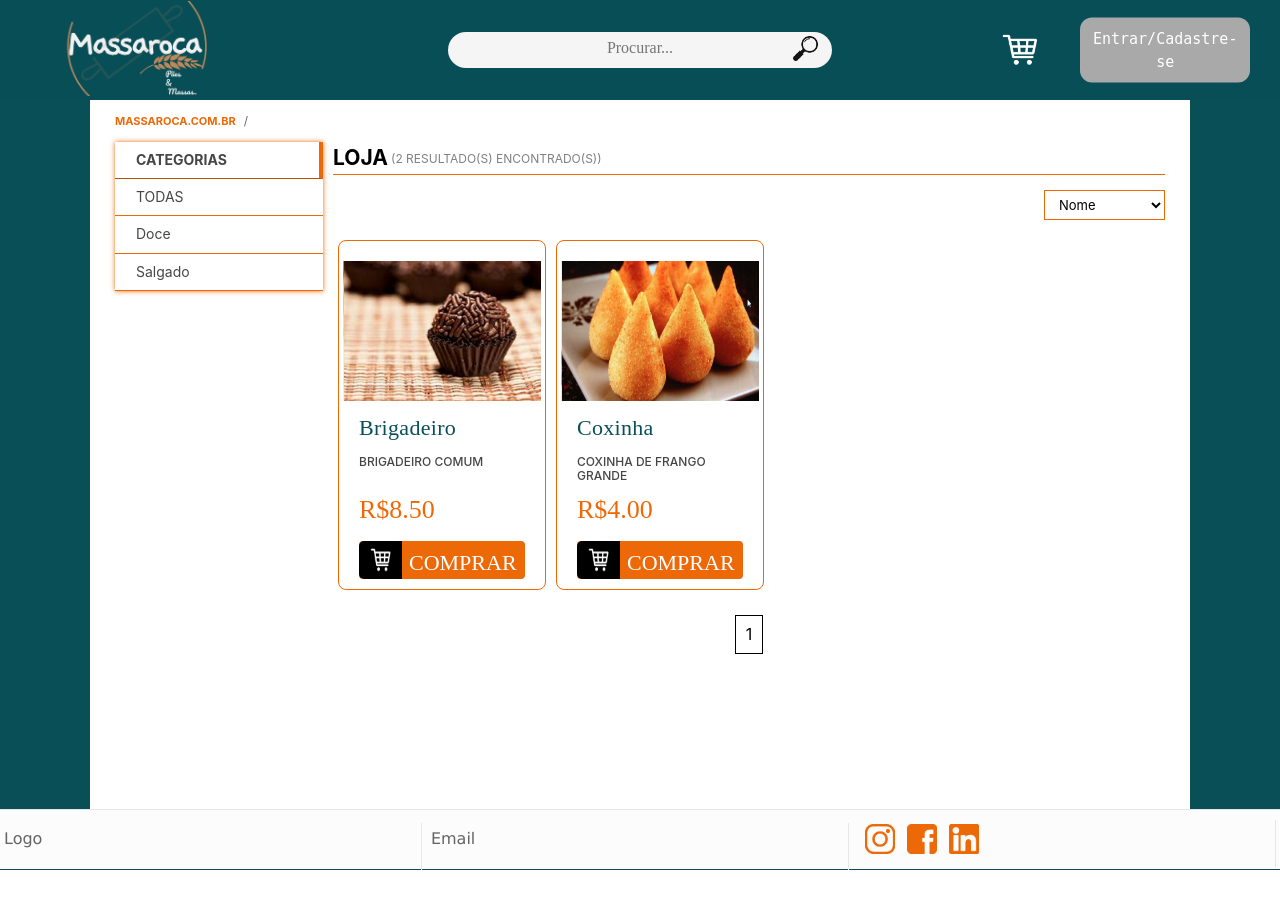
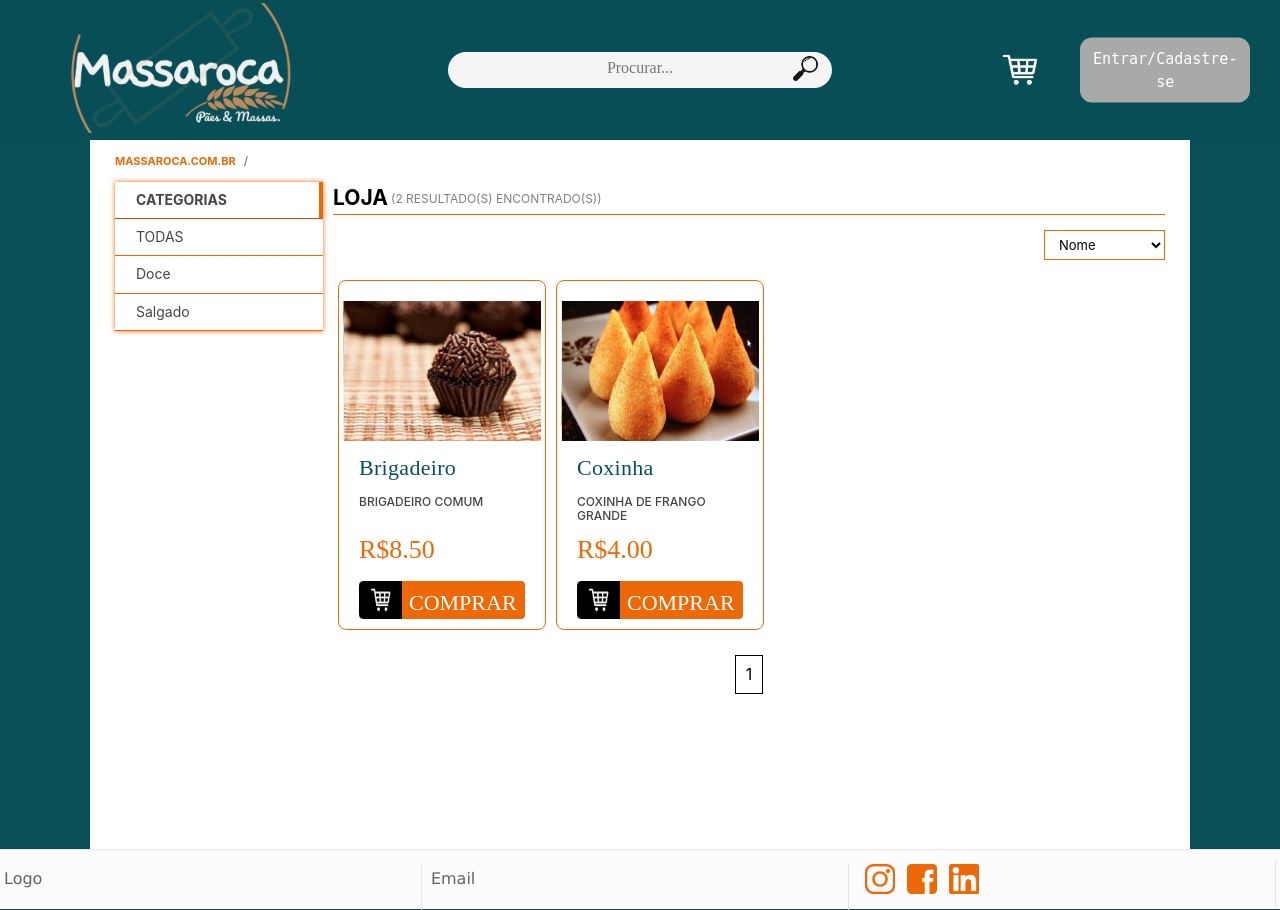
Before and after one commit to MathiasDias/paes_tania, a Django app: page /loja in a window 1280 px wide. Before the commit the page ends 870 px from the top, so only its background shows below. Run offline with Django 3.2, Linux system fonts and the light colour scheme; data comes from the database, SQL or seed files in the repository; both versions use the stored data as it was after the commit; some libraries are stand-ins or nearby versions.

Commit message:
Logo definitivo

```diff
--- a/loja/static/styles.css
+++ b/loja/static/styles.css
@@ -2,14 +2,14 @@
     top: 0;
     position: sticky;
     width: 100%;
-    height: 100px;
+    height: 140px;
     z-index: 3;
     background-color: rgba(9,79,87,0.7);
 }
 
 .logo {
-    height: 95px;
-    margin-top: 1px;
+    height: 130px;
+    margin-top: 3px;
     margin-left: 60px;
 }
 
```
Also changed, not shown: db.sqlite3, loja/static/images/Logo_massaroca_render.png, loja/static/images/Logo_massaroca_render_2.png (deleted), loja/static/images/Logo_massaroca_render_3.png (deleted).
